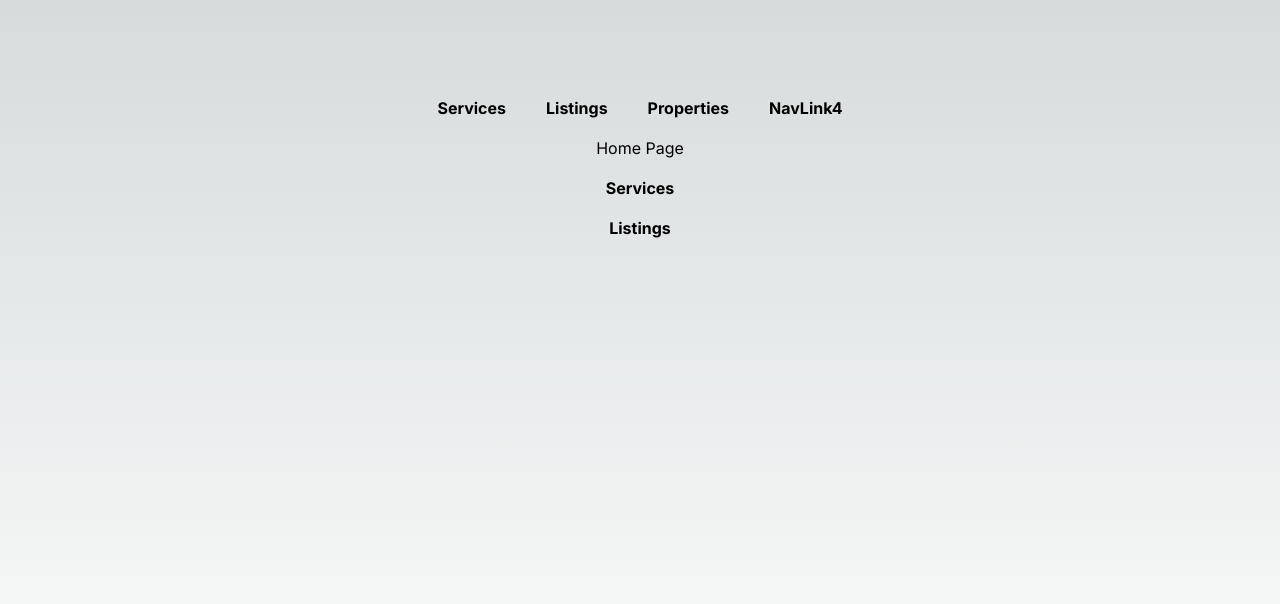
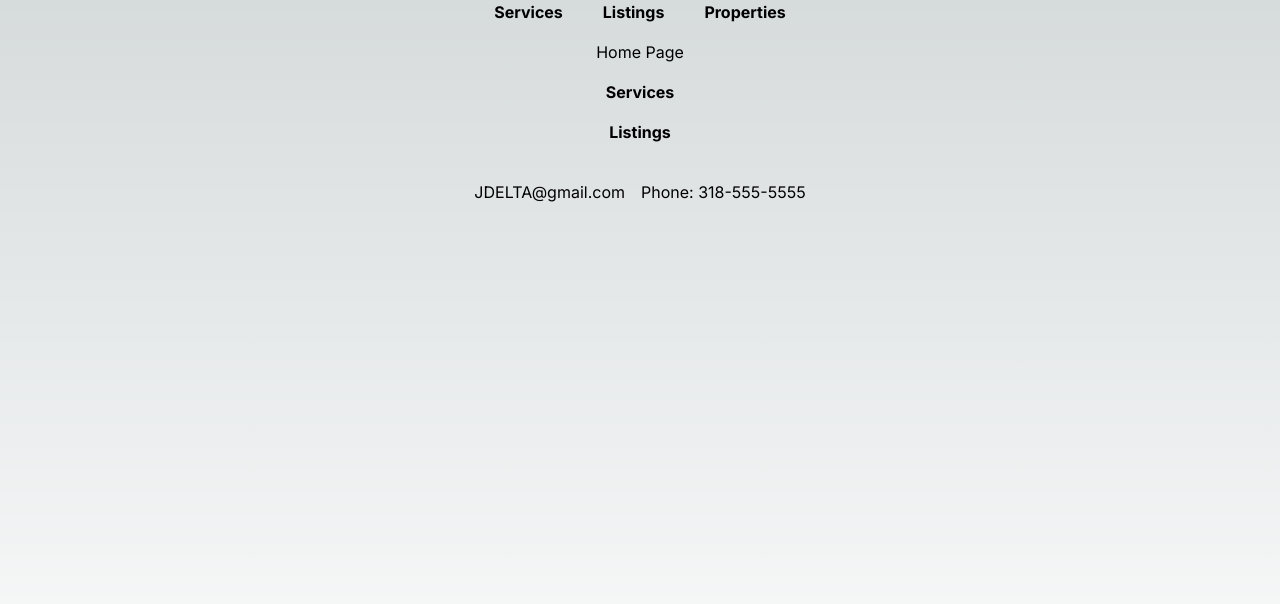
Before and after one commit to ChrisJo93/JdeltaProps, a Next.js app: page / in a window 1280 px wide. Shown: the top 604 px of the page. Built offline with nearby package versions, Linux system fonts and the light colour scheme.

Commit message:
Basic footer content

```diff
--- a/package.json
+++ b/package.json
@@ -22,6 +22,7 @@
     "postcss": "8.4.29",
     "react": "18.2.0",
     "react-dom": "18.2.0",
+    "react-icons": "^4.11.0",
     "tailwindcss": "3.3.3",
     "typescript": "5.2.2"
   },
--- a/src/app/page.tsx
+++ b/src/app/page.tsx
@@ -1,10 +1,11 @@
 import Link from "next/link"
 import React from "react"
 import NavBar from "@/components/NavBar"
+import Footer from "@/components/Footer"
 
 export default function Home() {
   return (
-    <main className="flex min-h-screen flex-col items-center gap-4 p-24">
+    <main className="flex min-h-screen flex-col items-center gap-4">
       <NavBar />
       <header>Home Page</header>
 
@@ -18,6 +19,7 @@ export default function Home() {
           <span className="font-bold">Listings</span>
         </button>
       </Link>
+      <Footer />
     </main>
   )
 }
--- /dev/null
+++ b/src/components/Footer.tsx
@@ -0,0 +1,20 @@
+import React from "react"
+import Link from "next/link"
+
+function Footer() {
+  return (
+      <footer className="flex justify-center gap-4 p-5">
+          {/* Testing self-end with this div */}
+      <Link href="mailto:JDELTA@gmail.com">
+        <button>
+          <span>JDELTA@gmail.com</span>
+        </button>
+      </Link>
+          <div className="flex self-end gap-4">
+          <span>Phone: 318-555-5555</span>
+              </div>
+    </footer>
+  )
+}
+
+export default Footer
--- a/src/components/NavBar.tsx
+++ b/src/components/NavBar.tsx
@@ -19,11 +19,6 @@ function NavBar() {
           <span className="font-bold">Properties</span>
         </button>
       </Link>
-      <Link href="#">
-        <button>
-          <span className="font-bold">NavLink4</span>
-        </button>
-      </Link>
     </div>
   )
 }
```
Also changed, not shown: 1 other file (tests, documents, lock files or other folders).
